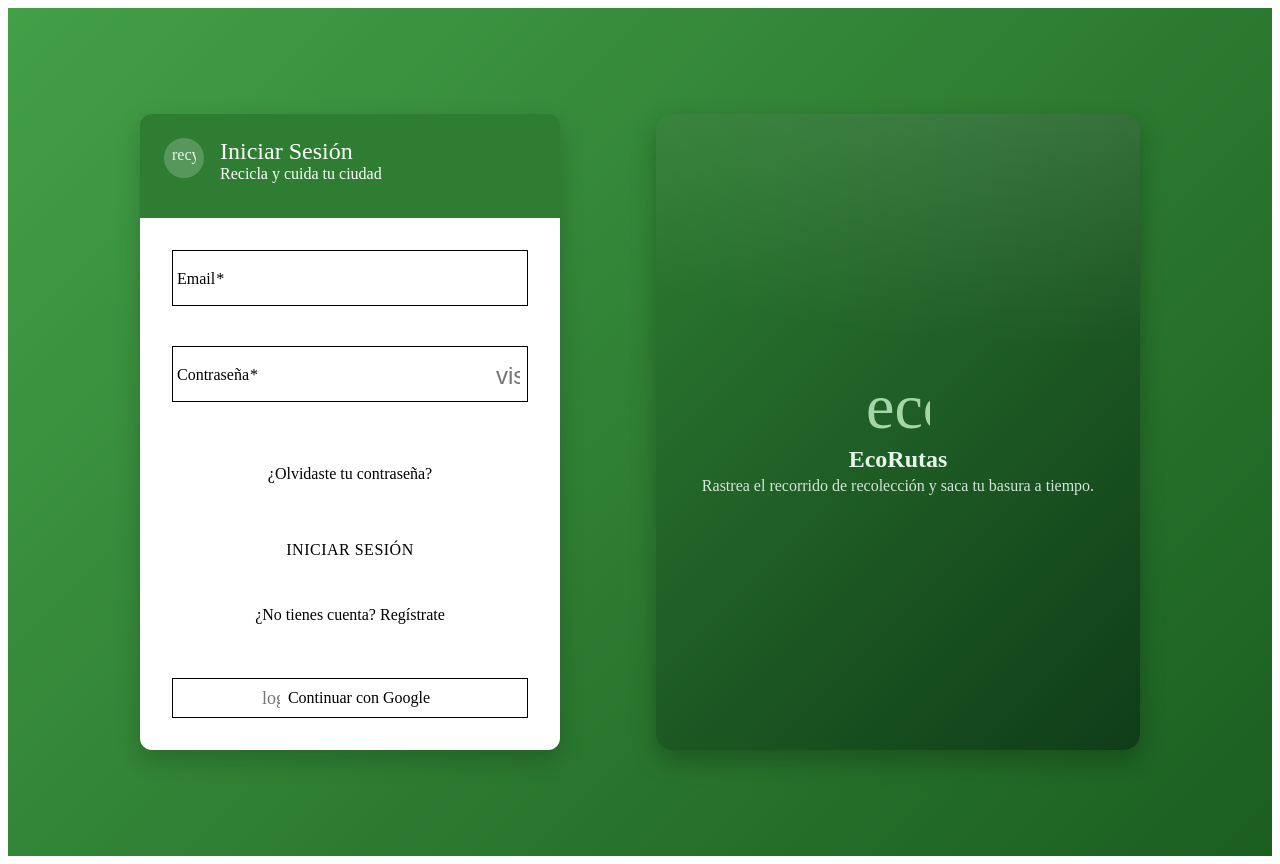
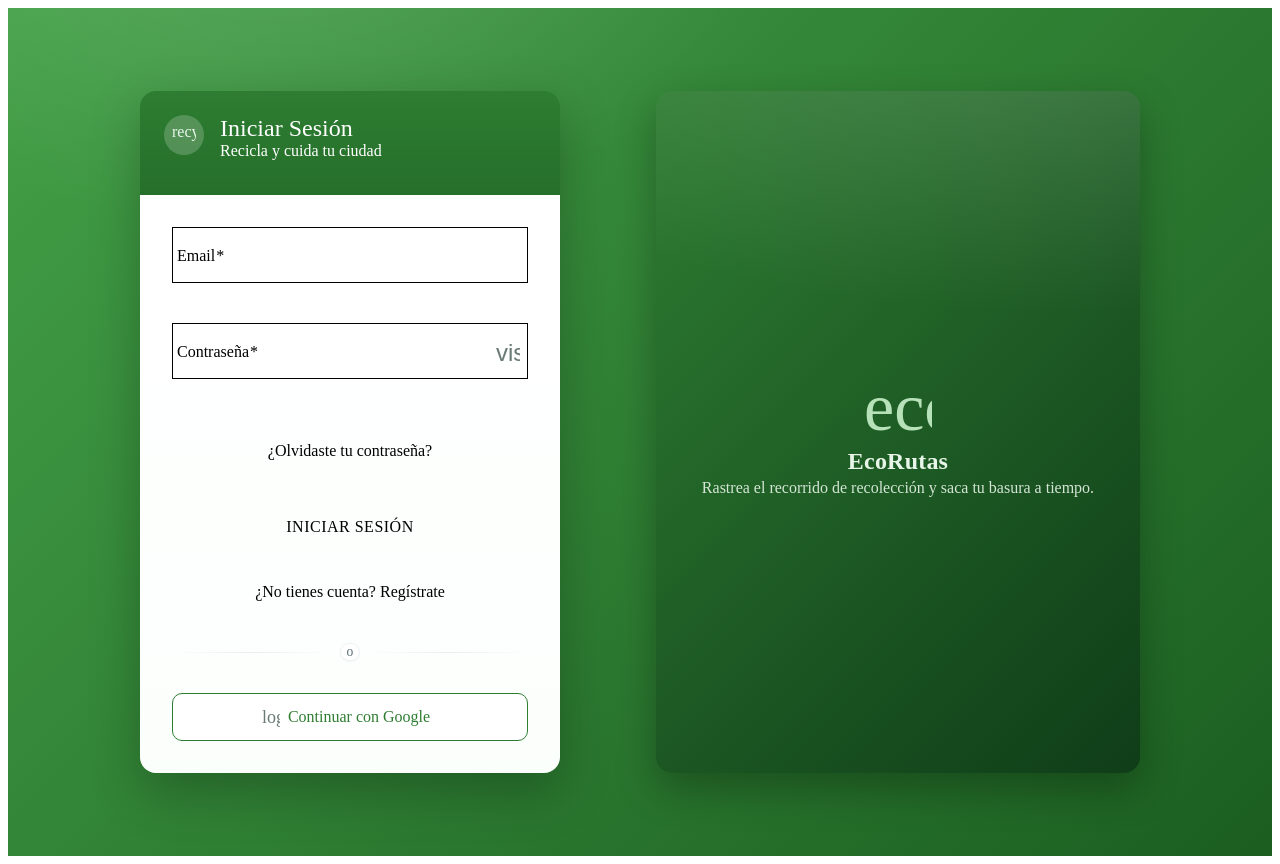
Before and after one commit to Devlop1327/EcoRutasS, an Angular app: page /auth/login in a window 1280 px wide. Built offline with nearby package versions, Linux system fonts and the light colour scheme.

Commit message:
cambios generales

```diff
--- a/src/app/auth/forgot/forgot.component.scss
+++ b/src/app/auth/forgot/forgot.component.scss
@@ -1 +1,87 @@
-.login-container{display:flex;align-items:center;justify-content:center;min-height:100dvh;padding:24px}.auth-shell{display:grid;grid-template-columns:1fr 1fr;max-width:1100px;width:100%;background:transparent;gap:24px}.form-panel{display:flex;align-items:center;justify-content:center}.login-card{width:100%;max-width:460px}.eco-avatar{background:rgba(76,175,80,.15);color:#2e7d32;border-radius:50%;display:flex;align-items:center;justify-content:center}.full-width{width:100%}.actions{display:flex;align-items:center;gap:12px;justify-content:space-between;margin-top:8px}.visual-panel{display:flex;align-items:center;justify-content:center;background:linear-gradient(135deg,rgba(76,175,80,.08),rgba(33,150,243,.08));border-radius:16px}.visual-content{text-align:center;padding:32px}.visual-icon{font-size:72px;width:72px;height:72px;color:#2e7d32;margin-bottom:8px}.error{color:#d32f2f;margin-bottom:8px}.success{color:#2e7d32;margin:12px 0}
+// Estilos renovados para Restablecer contraseña (coherentes con Login/Registro)
+:host { display: block; }
+
+.login-container {
+  display: flex;
+  align-items: center;
+  justify-content: center;
+  min-height: 100vh;
+  padding: 1.5rem;
+  background:
+    radial-gradient(900px 500px at 20% -10%, rgba(255,255,255,0.12) 0%, rgba(255,255,255,0) 60%),
+    linear-gradient(135deg, #43a047, #1b5e20);
+}
+
+.auth-shell {
+  display: grid;
+  grid-template-columns: 1fr 1fr;
+  max-width: 1000px;
+  width: 100%;
+  gap: 2rem;
+}
+
+.form-panel { display: flex; align-items: center; justify-content: center; }
+
+.login-card {
+  width: 100%;
+  max-width: 460px;
+  border-radius: 16px;
+  overflow: hidden;
+  box-shadow: 0 18px 50px rgba(0,0,0,.25);
+  backdrop-filter: blur(6px);
+}
+
+.login-card mat-card-header {
+  background: linear-gradient(180deg, #2e7d32, #256f2a);
+  color: #fff;
+  padding: 1.5rem;
+}
+
+.login-card mat-card-content {
+  background: linear-gradient(180deg, #ffffff, #fbfffc);
+  padding: 2rem;
+}
+
+.eco-avatar {
+  background: rgba(255,255,255,.2);
+  color: #e8f5e9;
+  border-radius: 50%;
+  display: flex; align-items: center; justify-content: center;
+}
+
+.full-width { width: 100%; }
+
+.actions {
+  display: flex;
+  align-items: center;
+  justify-content: space-between;
+  gap: 12px;
+  margin-top: 8px;
+}
+
+.visual-panel {
+  display: flex; align-items: center; justify-content: center;
+  background: radial-gradient(1200px 600px at 80% -20%, rgba(255,255,255,.18) 0%, rgba(255,255,255,0) 60%),
+              linear-gradient(135deg, #2e7d32, #0f3d18);
+  border-radius: 16px;
+  box-shadow: 0 16px 40px rgba(0,0,0,.28);
+}
+
+.visual-content { text-align: center; padding: 32px; color: #e8f5e9; }
+.visual-icon { font-size: 68px; width: 68px; height: 68px; color: #b7e1b9; margin-bottom: 8px; }
+
+.error { color: #b71c1c; padding: 10px 12px; background: #ffebee; border-radius: 8px; margin-bottom: 8px; }
+.success { color: #1b5e20; padding: 10px 12px; background: #e8f5e9; border-radius: 8px; margin: 12px 0; }
+
+.divider{position:relative;display:flex;align-items:center;justify-content:center;margin:1rem 0;color:#5b6f76}
+.divider::before,.divider::after{content:"";flex:1;height:1px;background:linear-gradient(90deg,transparent,#e9edef,transparent)}
+.divider span{margin:0 10px;font-size:.85rem;background:#fff;padding:0 6px;border-radius:999px;border:1px solid #eef2f7;box-shadow:0 1px 2px rgba(0,0,0,.04)}
+
+button[mat-raised-button]{height:48px;border-radius:10px;text-transform:uppercase;letter-spacing:.5px;transition:all .3s ease}
+button[mat-raised-button]:not(:disabled){background:#2e7d32;color:#fff}
+button[mat-raised-button]:hover:not(:disabled){background:#1b5e20;transform:translateY(-1px);box-shadow:0 4px 12px rgba(0,0,0,.15)}
+
+@media (max-width: 900px){
+  .auth-shell{grid-template-columns:1fr}
+  .visual-panel{display:none}
+}
--- a/src/app/auth/login/login.component.html
+++ b/src/app/auth/login/login.component.html
@@ -67,6 +67,8 @@
               </a>
             </div>
 
+            <div class="divider"><span>o</span></div>
+
             <div class="actions">
               <button mat-stroked-button color="primary" type="button" (click)="signInWithGoogle()" [disabled]="loading()">
                 <mat-icon>login</mat-icon>
--- a/src/app/auth/login/login.component.scss
+++ b/src/app/auth/login/login.component.scss
@@ -9,7 +9,9 @@
   align-items: center;
   min-height: 100vh;
   padding: 1.5rem;
-  background: linear-gradient(135deg, #43a047, #1b5e20);
+  background:
+    radial-gradient(900px 500px at 20% -10%, rgba(255,255,255,0.12) 0%, rgba(255,255,255,0) 60%),
+    linear-gradient(135deg, #43a047, #1b5e20);
   background-size: cover;
 }
 
@@ -30,9 +32,9 @@
   position: relative;
   border-radius: 16px;
   overflow: hidden;
-  background: radial-gradient(1200px 600px at 80% -20%, rgba(255,255,255,0.15) 0%, rgba(255,255,255,0) 60%),
+  background: radial-gradient(1200px 600px at 80% -20%, rgba(255,255,255,0.18) 0%, rgba(255,255,255,0) 60%),
               linear-gradient(135deg, #2e7d32, #0f3d18);
-  box-shadow: 0 10px 25px rgba(0,0,0,0.25);
+  box-shadow: 0 16px 40px rgba(0,0,0,0.28);
   display: flex;
   align-items: center;
   justify-content: center;
@@ -47,6 +49,7 @@
 .visual-content h2 {
   margin: 0.5rem 0 0.25rem;
   font-weight: 600;
+  letter-spacing: .2px;
 }
 
 .visual-content p {
@@ -55,19 +58,20 @@
 }
 
 .visual-icon {
-  font-size: 64px;
-  width: 64px;
-  height: 64px;
-  color: #a5d6a7;
+  font-size: 68px;
+  width: 68px;
+  height: 68px;
+  color: #b7e1b9;
 }
 
 .login-card {
   width: 100%;
   max-width: 420px;
-  border-radius: 12px;
+  border-radius: 16px;
   overflow: hidden;
-  box-shadow: 0 10px 25px rgba(0, 0, 0, 0.2);
+  box-shadow: 0 18px 50px rgba(0, 0, 0, 0.25);
   animation: fadeIn 0.5s ease-in-out;
+  backdrop-filter: blur(6px);
 }
 
 @keyframes fadeIn {
@@ -76,7 +80,7 @@
 }
 
 .login-card mat-card-header {
-  background: #2e7d32;
+  background: linear-gradient(180deg, #2e7d32, #256f2a);
   color: white;
   padding: 1.5rem;
   margin: 0;
@@ -90,8 +94,12 @@
 
 .login-card mat-card-content {
   padding: 2rem;
-  background: white;
+  background: linear-gradient(180deg, #ffffff, #fbfffc);
 }
+
+.divider{position:relative;display:flex;align-items:center;justify-content:center;margin:1.25rem 0;color:#5b6f76}
+.divider::before,.divider::after{content:"";flex:1;height:1px;background:linear-gradient(90deg,transparent,#e9edef,transparent)}
+.divider span{margin:0 10px;font-size:.85rem;background:#fff;padding:0 6px;border-radius:999px;border:1px solid #eef2f7;box-shadow:0 1px 2px rgba(0,0,0,.04)}
 
 .eco-avatar {
   background: rgba(255, 255, 255, 0.2);
@@ -102,7 +110,7 @@
   backdrop-filter: blur(2px);
 
   mat-icon {
-    color: #e8f5e9;
+    color: #eaf7ec;
   }
 }
 
@@ -117,7 +125,7 @@ mat-form-field {
 }
 
 mat-form-field.mat-form-field-appearance-outline .mat-form-field-outline {
-  color: #e0e0e0;
+  color: #e6e9ec;
 }
 
 mat-form-field.mat-focused .mat-form-field-outline-thick {
@@ -136,7 +144,7 @@ button[mat-raised-button] {
   font-size: 1rem;
   font-weight: 500;
   letter-spacing: 0.5px;
-  border-radius: 8px;
+  border-radius: 10px;
   text-transform: uppercase;
   transition: all 0.3s ease;
 
@@ -151,6 +159,9 @@ button[mat-raised-button] {
     box-shadow: 0 4px 12px rgba(0, 0, 0, 0.15);
   }
 }
+
+button[mat-stroked-button]{height:48px;border-radius:10px;border-color:#2e7d32;color:#2e7d32;background:#fff}
+button[mat-stroked-button]:hover{background:rgba(46,125,50,.07)}
 
 .register-link {
   text-align: center;
@@ -168,7 +179,7 @@ button[mat-raised-button] {
 }
 
 mat-icon {
-  color: #757575;
+  color: #6a7a74;
 }
 
 mat-error {
@@ -184,6 +195,9 @@ mat-error {
     color: #2e7d32;
   }
 }
+
+.success-snackbar{--mdc-snackbar-container-color:#e8f5e9;--mdc-snackbar-supporting-text-color:#1b5e20}
+.error-snackbar{--mdc-snackbar-container-color:#ffebee;--mdc-snackbar-supporting-text-color:#b71c1c}
 
 // Media queries para responsividad
 @media (max-width: 900px) {
--- a/src/app/auth/register/register.component.scss
+++ b/src/app/auth/register/register.component.scss
@@ -8,7 +8,9 @@
   align-items: center;
   min-height: 100vh;
   padding: 1.5rem;
-  background: linear-gradient(135deg, #43a047, #1b5e20);
+  background:
+    radial-gradient(900px 500px at 20% -10%, rgba(255,255,255,0.12) 0%, rgba(255,255,255,0) 60%),
+    linear-gradient(135deg, #43a047, #1b5e20);
 }
 
 .auth-shell {
@@ -31,27 +33,28 @@
   position: relative;
   border-radius: 16px;
   overflow: hidden;
-  background: radial-gradient(1200px 600px at 80% -20%, rgba(255,255,255,0.15) 0%, rgba(255,255,255,0) 60%),
+  background: radial-gradient(1200px 600px at 80% -20%, rgba(255,255,255,0.18) 0%, rgba(255,255,255,0) 60%),
               linear-gradient(135deg, #2e7d32, #0f3d18);
-  box-shadow: 0 10px 25px rgba(0,0,0,0.25);
+  box-shadow: 0 16px 40px rgba(0,0,0,0.28);
   display: flex;
   align-items: center;
   justify-content: center;
 }
 
 .visual-content { text-align: center; color: #e8f5e9; padding: 2rem; }
-.visual-icon { font-size: 64px; width: 64px; height: 64px; color: #a5d6a7; }
+.visual-icon { font-size: 68px; width: 68px; height: 68px; color: #b7e1b9; }
 
 .login-card {
   width: 100%;
   max-width: 460px;
-  border-radius: 12px;
+  border-radius: 16px;
   overflow: hidden;
-  box-shadow: 0 10px 25px rgba(0, 0, 0, 0.2);
+  box-shadow: 0 18px 50px rgba(0, 0, 0, 0.25);
+  backdrop-filter: blur(6px);
 }
 
 .login-card mat-card-header {
-  background: #2e7d32;
+  background: linear-gradient(180deg, #2e7d32, #256f2a);
   color: white;
   padding: 1.5rem;
   margin: 0;
@@ -59,8 +62,12 @@
 
 .login-card mat-card-content {
   padding: 2rem;
-  background: white;
+  background: linear-gradient(180deg, #ffffff, #fbfffc);
 }
+
+.divider{position:relative;display:flex;align-items:center;justify-content:center;margin:1rem 0;color:#5b6f76}
+.divider::before,.divider::after{content:"";flex:1;height:1px;background:linear-gradient(90deg,transparent,#e9edef,transparent)}
+.divider span{margin:0 10px;font-size:.85rem;background:#fff;padding:0 6px;border-radius:999px;border:1px solid #eef2f7;box-shadow:0 1px 2px rgba(0,0,0,.04)}
 
 .eco-avatar {
   background: rgba(255, 255, 255, 0.2);
@@ -104,7 +111,11 @@ mat-progress-bar {
   margin: 0.5rem 0 0.25rem;
 }
 
-.helper.muted { color: #607d8b; font-size: 0.85rem; margin: -0.25rem 0 0.5rem; }
+.helper.muted { color: #5b6f76; font-size: 0.85rem; margin: -0.25rem 0 0.5rem; }
+
+button[mat-raised-button]{height:48px;border-radius:10px;text-transform:uppercase;letter-spacing:.5px;transition:all .3s ease}
+button[mat-raised-button]:not(:disabled){background:#2e7d32;color:#fff}
+button[mat-raised-button]:hover:not(:disabled){background:#1b5e20;transform:translateY(-1px);box-shadow:0 4px 12px rgba(0,0,0,.15)}
 
 .error { color: #c62828; padding: 0.75rem 1rem; background: #ffebee; border-radius: 8px; }
 
--- a/src/app/map/mapa.component.html
+++ b/src/app/map/mapa.component.html
@@ -1,5 +1,8 @@
 <div class="map-layout">
   <aside class="side">
+    <a class="back-btn" routerLink="/dashboard" aria-label="Volver al dashboard" title="Volver">
+      <mat-icon [fontSet]="'material-symbols-rounded'" fontIcon="arrow_back"></mat-icon>
+    </a>
     <h2 class="title">Rutas disponibles</h2>
     @if (loading()) {
       <div class="muted">Cargando rutas...</div>
--- a/src/app/map/mapa.component.ts
+++ b/src/app/map/mapa.component.ts
@@ -1,6 +1,8 @@
 import { Component, OnInit, OnDestroy, inject, signal } from '@angular/core';
 import { CommonModule } from '@angular/common';
 import { RecoleccionService } from '../core/services/recoleccion.service';
+import { MatIconModule } from '@angular/material/icon';
+import { RouterModule } from '@angular/router';
 
 // Coordenadas aproximadas de Buenaventura, Colombia
 const BV_COORDS: [number, number] = [3.882, -77.031];
@@ -8,7 +10,7 @@ const BV_COORDS: [number, number] = [3.882, -77.031];
 @Component({
   selector: 'app-mapa',
   standalone: true,
-  imports: [CommonModule],
+  imports: [CommonModule, RouterModule, MatIconModule],
   templateUrl: './mapa.component.html',
   styleUrls: ['./mapa.component.scss']
 })
--- a/src/app/perfil/perfil.component.html
+++ b/src/app/perfil/perfil.component.html
@@ -12,7 +12,7 @@
   <main class="main">
     <div class="page-header">
       <h2 class="title">Mi Perfil</h2>
-      <p class="subtitle">Configura tu información personal</p>
+      <p class="subtitle">Configura tu información personas</p>
     </div>
 
     @if (message()) {
--- a/src/index.html
+++ b/src/index.html
@@ -6,6 +6,7 @@
   <base href="/">
   <meta name="viewport" content="width=device-width, initial-scale=1">
   <link rel="icon" type="image/x-icon" href="favicon.ico">
+  <link href="https://fonts.googleapis.com/css2?family=Material+Symbols+Rounded:FILL@0..1,GRAD@-50..200,opsz@20..48,wght@100..700" rel="stylesheet">
 </head>
 <body>
   <app-root></app-root>
```
Also changed, not shown: src/app/map/mapa.component.scss (+12 -1 lines).
